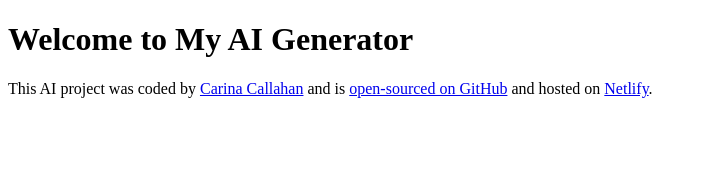
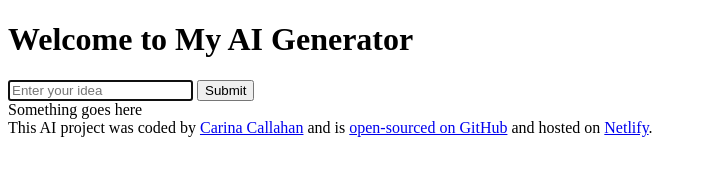
Before and after one commit to ccallahan29/SheCodes-AI-Generator, a plain HTML site: page index.html in a window 1280 px wide. Shown: the whole page, without its empty margins (0-707 px from the left). Drawn offline with Linux system fonts and the light colour scheme.

Commit message:
added basic html structure

```diff
--- a/index.html
+++ b/index.html
@@ -7,12 +7,25 @@
   <title>AI Generator</title>
 </head>
 <body>
+  <header>
  <h1>Welcome to My AI Generator</h1>
+  </header>
+  <main>
+    <form>
+      <input type="text" placeholder="Enter your idea " autofocus required/>
+      <input type="submit" />
+    </form>
+    <div>
+      Something goes here
+    </div>
+  </main>
+
+
  <footer>This AI project was coded by
   <a href="https://github.com/ccallahan29" target="_blank">Carina Callahan</a>
   and is
   <a href="https://github.com/ccallahan29/SheCodes-AI-Generator" target="_blank">open-sourced on GitHub</a>
-  and hosted on <a href="sc-ai-generator.netlify.app" target="_blank">Netlify</a>. </footer>
+  and hosted on <a href="https://sc-ai-generator.netlify.app/" target="_blank">Netlify</a>. </footer>
  <script src="src/index.js"></script>
 </body>
 </html>
```
